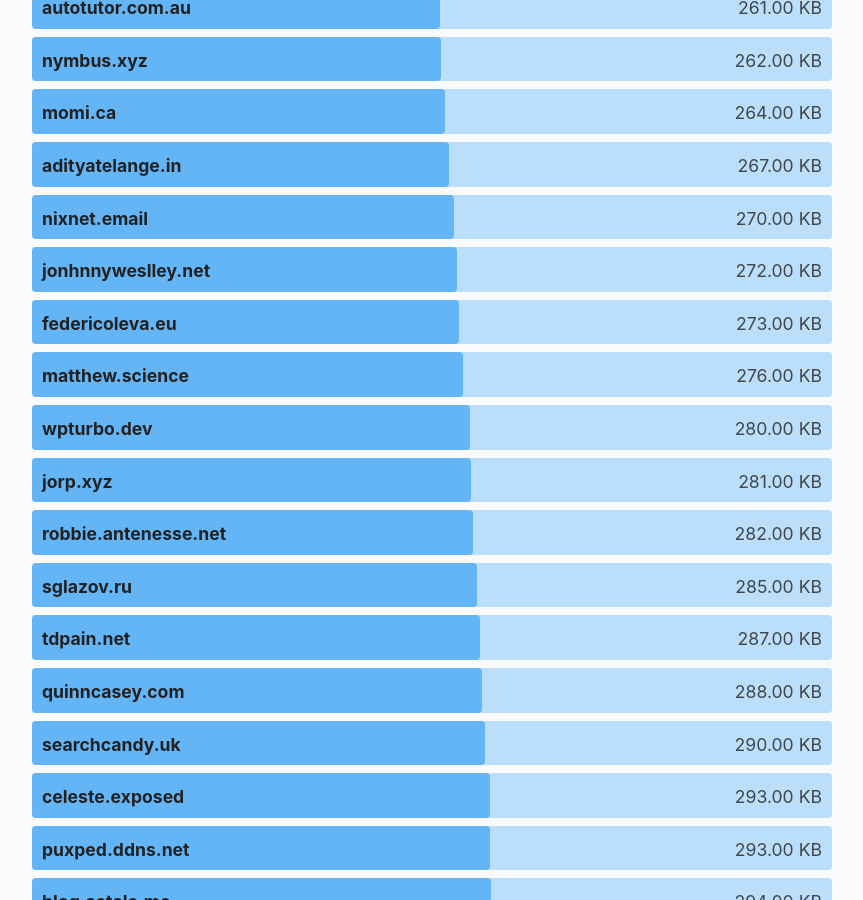
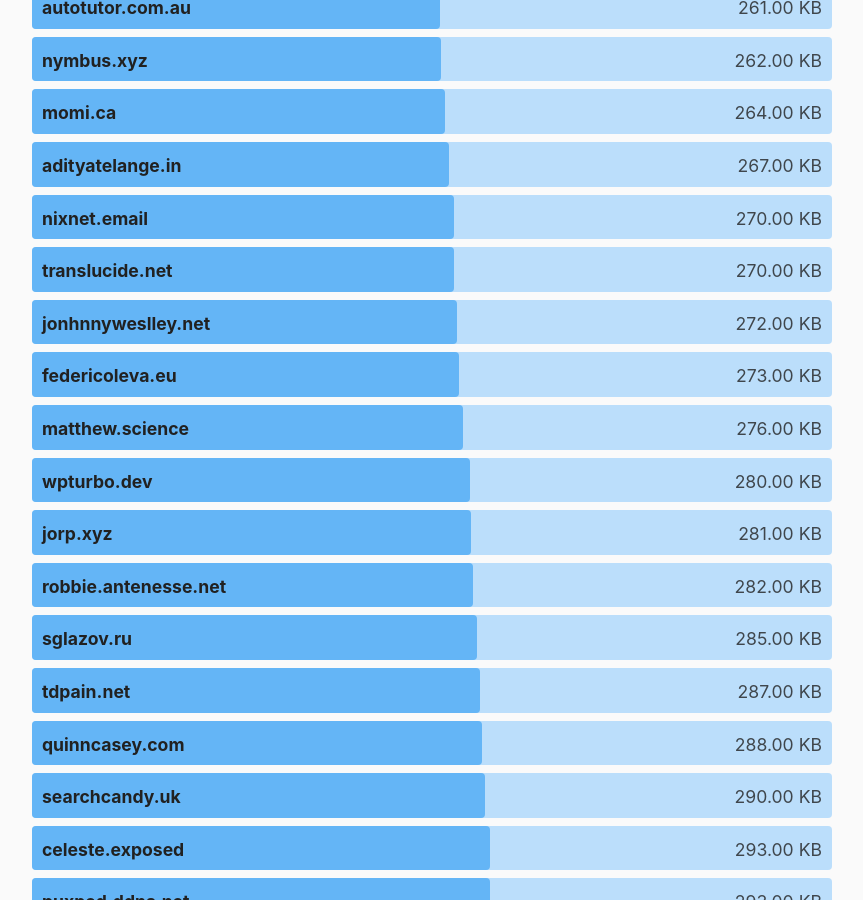
Before and after one commit to kevquirk/512kb.club, a Jekyll site: the page built from index.md, in a window 1280 px wide and 900 px high, scrolled down 28264 px. Shown: the whole window, without its empty margins (208-1071 px from the left). Built offline with Jekyll 4.4.1, drawn with Linux system fonts in a browser that asks for light colours.

Commit message:
Update sites.yml
https://gtmetrix.com/reports/translucide.net/HeYHI8gX/

```diff
--- a/_data/sites.yml
+++ b/_data/sites.yml
@@ -2757,6 +2757,11 @@
   size: 33.8
   last_checked: 2022-05-15
 
+- domain: translucide.net
+  url: https://translucide.net/
+  size: 270
+  last_checked: 2023-05-26
+
 - domain: trinity.moe
   url: http://www.trinity.moe
   size: 39.6
```
